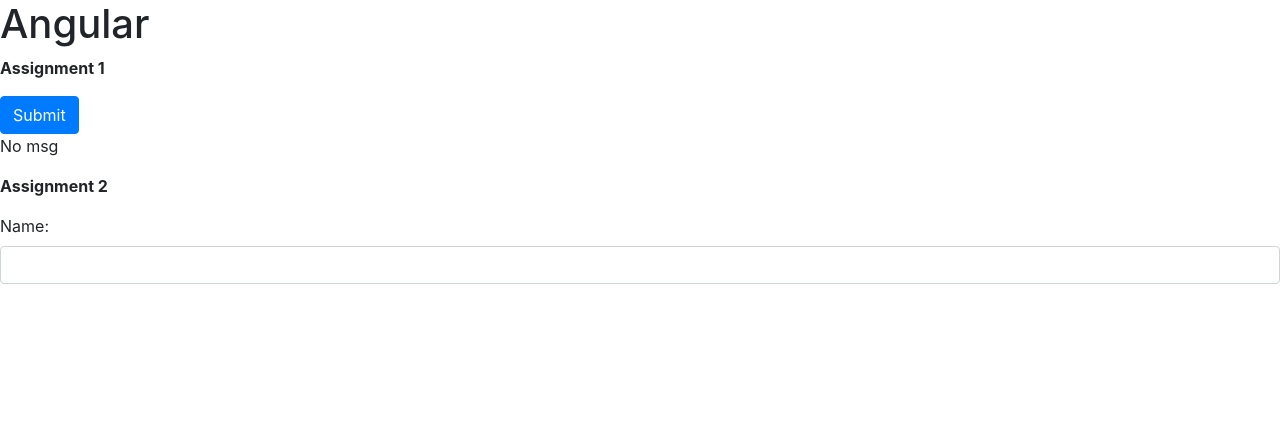
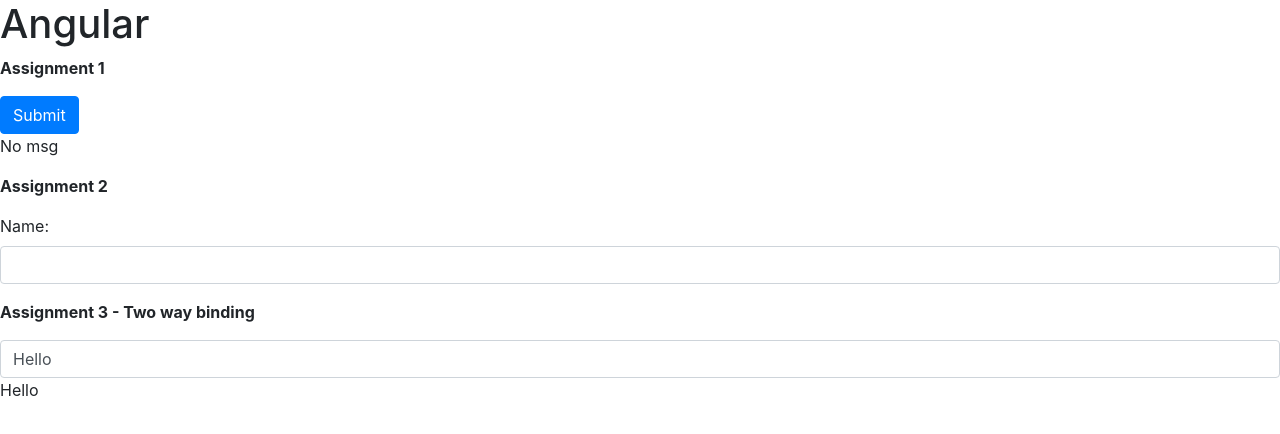
Before and after one commit to saraang/angular-assignment-all, an Angular app: page / in a window 1280 px wide. Shown: the top 434 px of the page. Built offline with nearby package versions, Linux system fonts and the light colour scheme.

Commit message:
Two way binding

```diff
--- a/src/app/app.component.html
+++ b/src/app/app.component.html
@@ -5,3 +5,5 @@
 <app-assignment1></app-assignment1>
 
 <app-assignment2></app-assignment2>
+
+<app-assignment3></app-assignment3>
--- a/src/app/app.module.ts
+++ b/src/app/app.module.ts
@@ -5,10 +5,11 @@
 import { AppComponent } from './app.component';
 import { Assignment1Component } from './assignment1/assignment1.component';
 import { Assignment2Component } from './assignment2/assignment2.component';
+import { Assignment3Component } from './assignment3/assignment3.component';
 
 @NgModule({
   imports:      [ BrowserModule, FormsModule ],
-  declarations: [ AppComponent, Assignment1Component, Assignment2Component ],
+  declarations: [ AppComponent, Assignment1Component, Assignment2Component, Assignment3Component ],
   bootstrap:    [ AppComponent ]
 })
 export class AppModule { }
--- /dev/null
+++ b/src/app/assignment3/assignment3.component.html
@@ -0,0 +1,6 @@
+<p>
+<b>Assignment 3 - Two way binding</b>
+</p>
+
+<input type="text" class="form-control" [(ngModel)]="name">
+<p>{{name}}</p>
--- /dev/null
+++ b/src/app/assignment3/assignment3.component.ts
@@ -0,0 +1,17 @@
+import { Component, OnInit } from '@angular/core';
+
+@Component({
+  selector: 'app-assignment3',
+  templateUrl: './assignment3.component.html',
+  styleUrls: ['./assignment3.component.css']
+})
+export class Assignment3Component implements OnInit {
+
+
+  name = 'Hello';
+  constructor() { }
+
+  ngOnInit() {
+  }
+
+}
```
Also changed, not shown: src/app/assignment3/assignment3.component.css (added).
